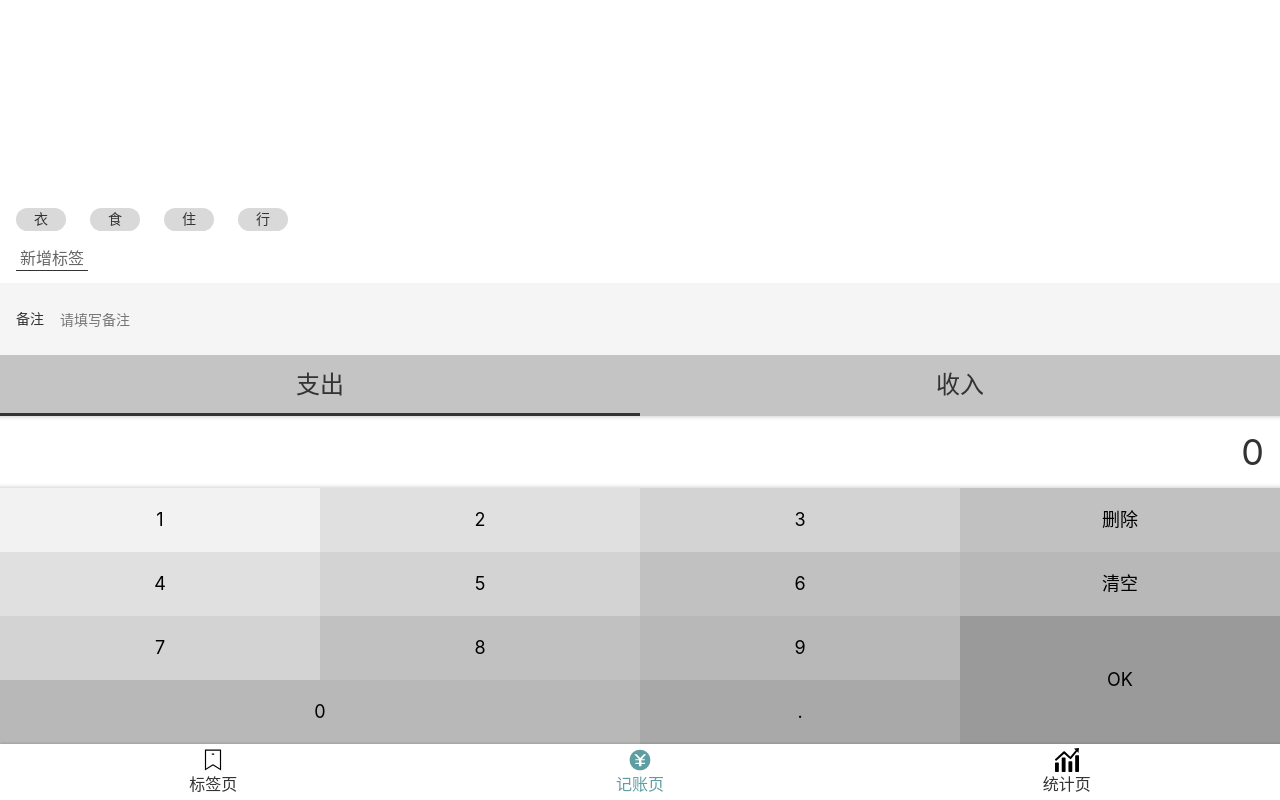
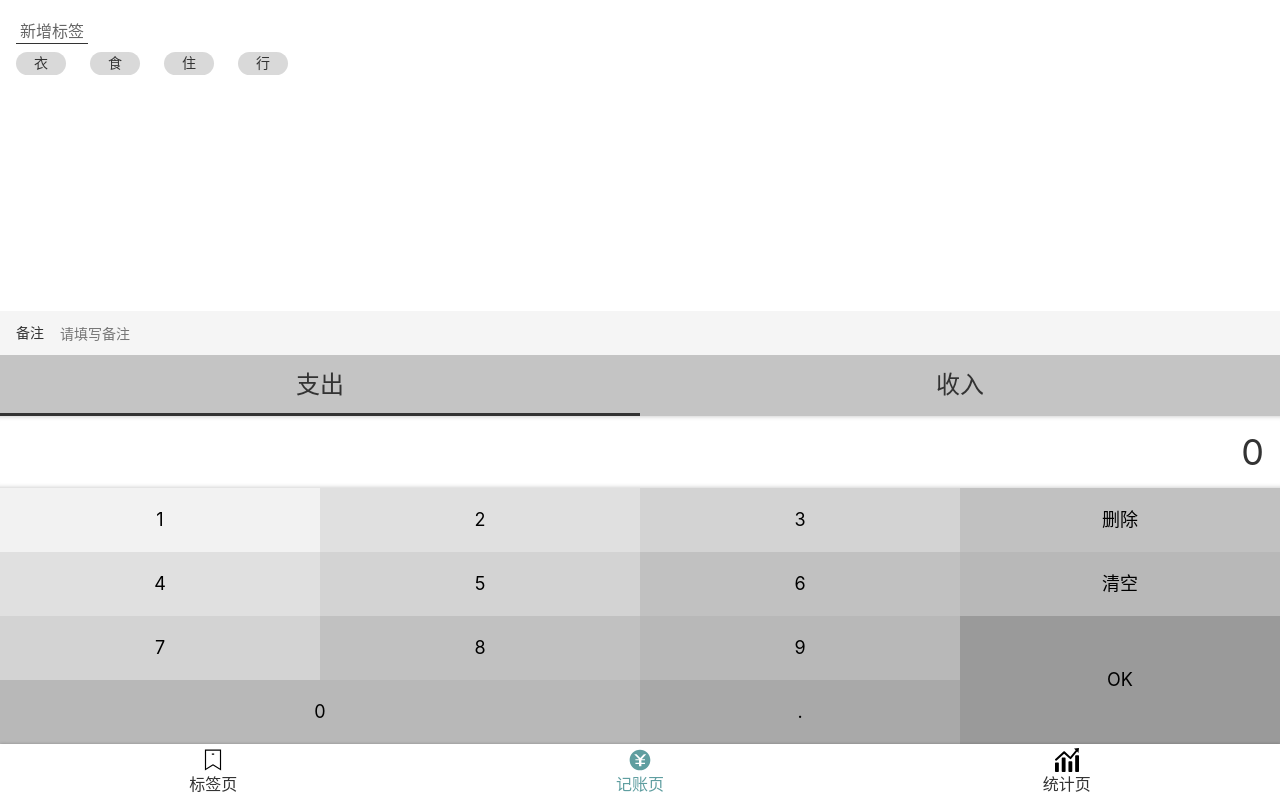
Before and after one commit to zrh617/PocketBookkeeping, a React app: page /statistics#/bookkeeping in a window 1280 px wide. Built offline with nearby package versions, Linux system fonts and the light colour scheme.

Commit message:
修复标签名过长左右拖拽以及标签é名字过多滚动条问题

```diff
--- a/src/components/Layout.tsx
+++ b/src/components/Layout.tsx
@@ -1,5 +1,5 @@
 import Nav from './Nav';
-import React from 'react';
+import React, {useEffect, useRef} from 'react';
 import styled from 'styled-components';
 
 const Wrapper = styled.div`
@@ -11,15 +11,31 @@ const Main = styled.div`
   flex-grow: 1;
   overflow: auto;
 `;
-const Layout = (props: any) => {
+
+type Props = {
+  className?: string
+  scrollTop?: number
+}
+const Layout: React.FC<Props> = (props) => {
+  const mainRef = useRef<HTMLDivElement>(null);
+  useEffect(() => {
+    setTimeout(() => {
+      if (!mainRef.current) {return;}
+      mainRef.current.scrollTop = props.scrollTop!;
+    }, 0);
+  }, [props.scrollTop]);
   return (
     <Wrapper>
-      <Main className={props.className}>
+      <Main ref={mainRef} className={props.className}>
         {props.children}
       </Main>
       <Nav/>
     </Wrapper>
   );
-}
+};
 
-export default Layout
+Layout.defaultProps = {
+  scrollTop: 0
+};
+
+export default Layout;
--- a/src/views/Bookkeeping.tsx
+++ b/src/views/Bookkeeping.tsx
@@ -38,7 +38,7 @@ function Bookkeeping() {
     }
   };
   return (
-    <MyLayout>
+    <MyLayout scrollTop={9999}>
       <TagsSection value={selected.tagIds}
                    onChange={tagIds => onChange({tagIds})}/>
       <NotesSection value={selected.note}
--- a/src/views/Bookkeeping/NotesSection.tsx
+++ b/src/views/Bookkeeping/NotesSection.tsx
@@ -4,7 +4,7 @@ import {Input} from 'components/Input';
 
 const Notes = styled.section`
   background: #f5f5f5;
-  padding: 14px 16px;
+  padding: 0 16px;
   font-size: 14px;
 `;
 
--- a/src/views/Bookkeeping/NumberPadSection/NumberPad.tsx
+++ b/src/views/Bookkeeping/NumberPadSection/NumberPad.tsx
@@ -55,7 +55,16 @@ const NumberPad = styled.section`
         background:#A9A9A9;
       }
     }
+
+    @media (max-height: 570px){
+      >button{
+        height: 40px;
+        &.ok{
+          height: 80px;
+        }
+      }
+    }
   }
 `;
 
-export {NumberPad}
+export {NumberPad};
--- a/src/views/Bookkeeping/TagsSection.tsx
+++ b/src/views/Bookkeeping/TagsSection.tsx
@@ -5,7 +5,7 @@ import {useTags} from 'hooks/useTags';
 const Tags = styled.section`
   background: #FFFFFF; padding: 12px 16px;
   flex-grow: 1; display:flex; flex-direction: column;
-  justify-content: flex-end; align-items: flex-start;
+  flex-shrink: 1; overflow: auto; align-items: flex-start;
   > ol { margin: 0 -12px;
     > li{
        background: #D9D9D9; border-radius: 18px;
@@ -41,6 +41,7 @@ const TagsSection: React.FC<Props> = (props) => {
   const getClass = (tagId: number) => selectedTagIds.indexOf(tagId) >= 0 ? 'selected' : '';
   return (
     <Tags>
+      <button onClick={addTag}>新增标签</button>
       <ol>
         {tags.map(tag =>
           <li key={tag.id} onClick={() => {onToggleTag(tag.id);}
@@ -49,7 +50,6 @@ const TagsSection: React.FC<Props> = (props) => {
           </li>
         )}
       </ol>
-      <button onClick={addTag}>新增标签</button>
     </Tags>
   );
 };
```
Also changed, not shown: 1 other file (tests, documents, lock files or other folders).
